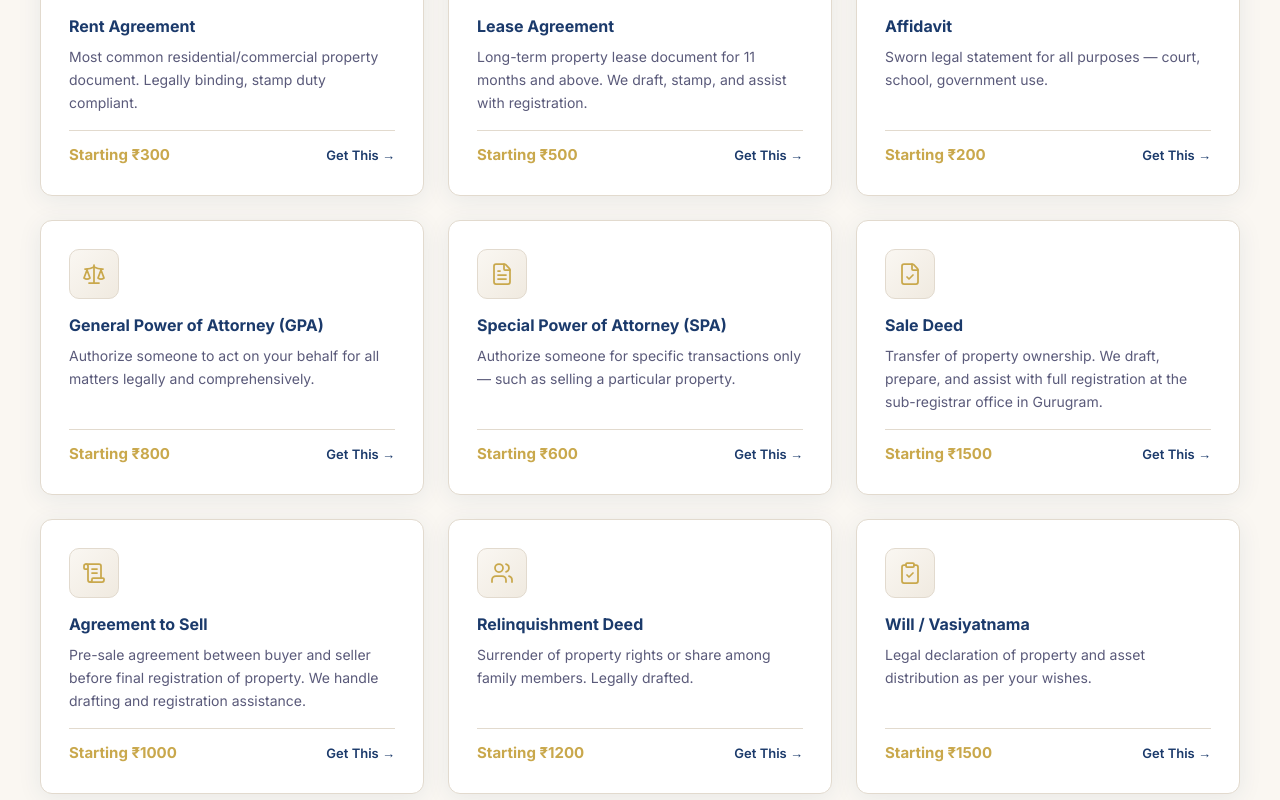
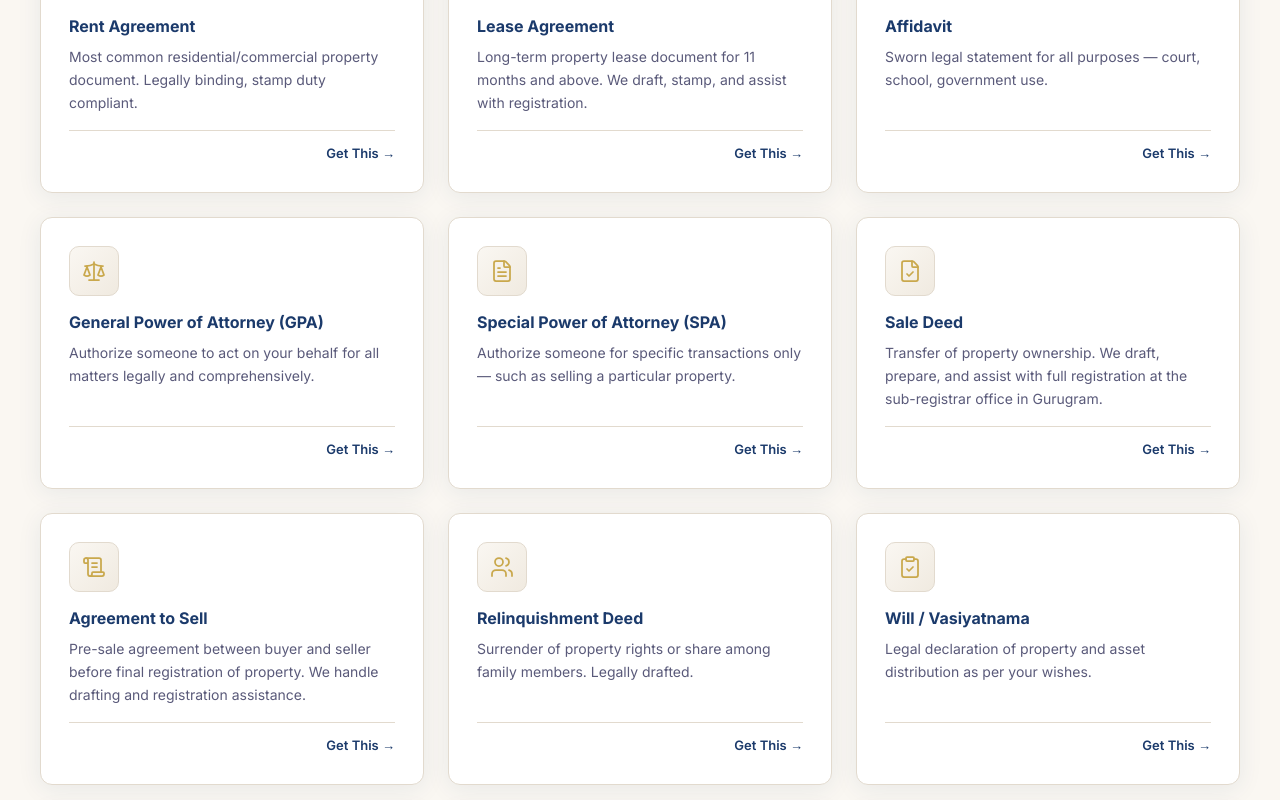
Before and after one commit to RohitRathi4494/Rathi-Document-Service, a Next.js app: page / in a window 1280 px wide. Shown: the part 1240-2040 px from the top of the page. Built offline with nearby package versions, Linux system fonts and the light colour scheme.

Commit message:
Remove pricing from all service cards in ServicesGrid

```diff
--- a/components/ServicesGrid.tsx
+++ b/components/ServicesGrid.tsx
@@ -22,84 +22,72 @@ const services = [
     name: "Rent Agreement",
     description:
       "Most common residential/commercial property document. Legally binding, stamp duty compliant.",
-    price: "Starting ₹300",
   },
   {
     icon: Building,
     name: "Lease Agreement",
     description:
       "Long-term property lease document for 11 months and above. We draft, stamp, and assist with registration.",
-    price: "Starting ₹500",
   },
   {
     icon: Stamp,
     name: "Affidavit",
     description:
       "Sworn legal statement for all purposes — court, school, government use.",
-    price: "Starting ₹200",
   },
   {
     icon: Scale,
     name: "General Power of Attorney (GPA)",
     description:
       "Authorize someone to act on your behalf for all matters legally and comprehensively.",
-    price: "Starting ₹800",
   },
   {
     icon: FileText,
     name: "Special Power of Attorney (SPA)",
     description:
       "Authorize someone for specific transactions only — such as selling a particular property.",
-    price: "Starting ₹600",
   },
   {
     icon: FileCheck,
     name: "Sale Deed",
     description:
       "Transfer of property ownership. We draft, prepare, and assist with full registration at the sub-registrar office in Gurugram.",
-    price: "Starting ₹1500",
   },
   {
     icon: ScrollText,
     name: "Agreement to Sell",
     description:
       "Pre-sale agreement between buyer and seller before final registration of property. We handle drafting and registration assistance.",
-    price: "Starting ₹1000",
   },
   {
     icon: Users,
     name: "Relinquishment Deed",
     description:
       "Surrender of property rights or share among family members. Legally drafted.",
-    price: "Starting ₹1200",
   },
   {
     icon: ClipboardCheck,
     name: "Will / Vasiyatnama",
     description:
       "Legal declaration of property and asset distribution as per your wishes.",
-    price: "Starting ₹1500",
   },
   {
     icon: Shield,
     name: "Indemnity Bond",
     description:
       "Legal protection document for financial or property matters. Court admissible.",
-    price: "Starting ₹400",
   },
   {
     icon: FileX,
     name: "NOC (No Objection Certificate)",
     description:
       "From landlord, employer, or society as required by any authority.",
-    price: "Starting ₹200",
   },
   {
     icon: BadgeCheck,
     name: "Court / Income Affidavit",
     description:
       "Notarized sworn statement for court or government submission. Quickly prepared.",
-    price: "Starting ₹200",
   },
 ];
 
@@ -186,23 +174,12 @@ function ServiceCard({
 
       <div
         style={{
-          display: "flex",
-          alignItems: "center",
-          justifyContent: "space-between",
           paddingTop: "0.75rem",
           borderTop: "1px solid #E2DACE",
+          display: "flex",
+          justifyContent: "flex-end",
         }}
       >
-        <span
-          style={{
-            fontFamily: "var(--font-inter)",
-            fontWeight: 700,
-            fontSize: "0.9375rem",
-            color: "#C9A84C",
-          }}
-        >
-          {service.price}
-        </span>
         <button
           onClick={scrollToBook}
           style={{
```
